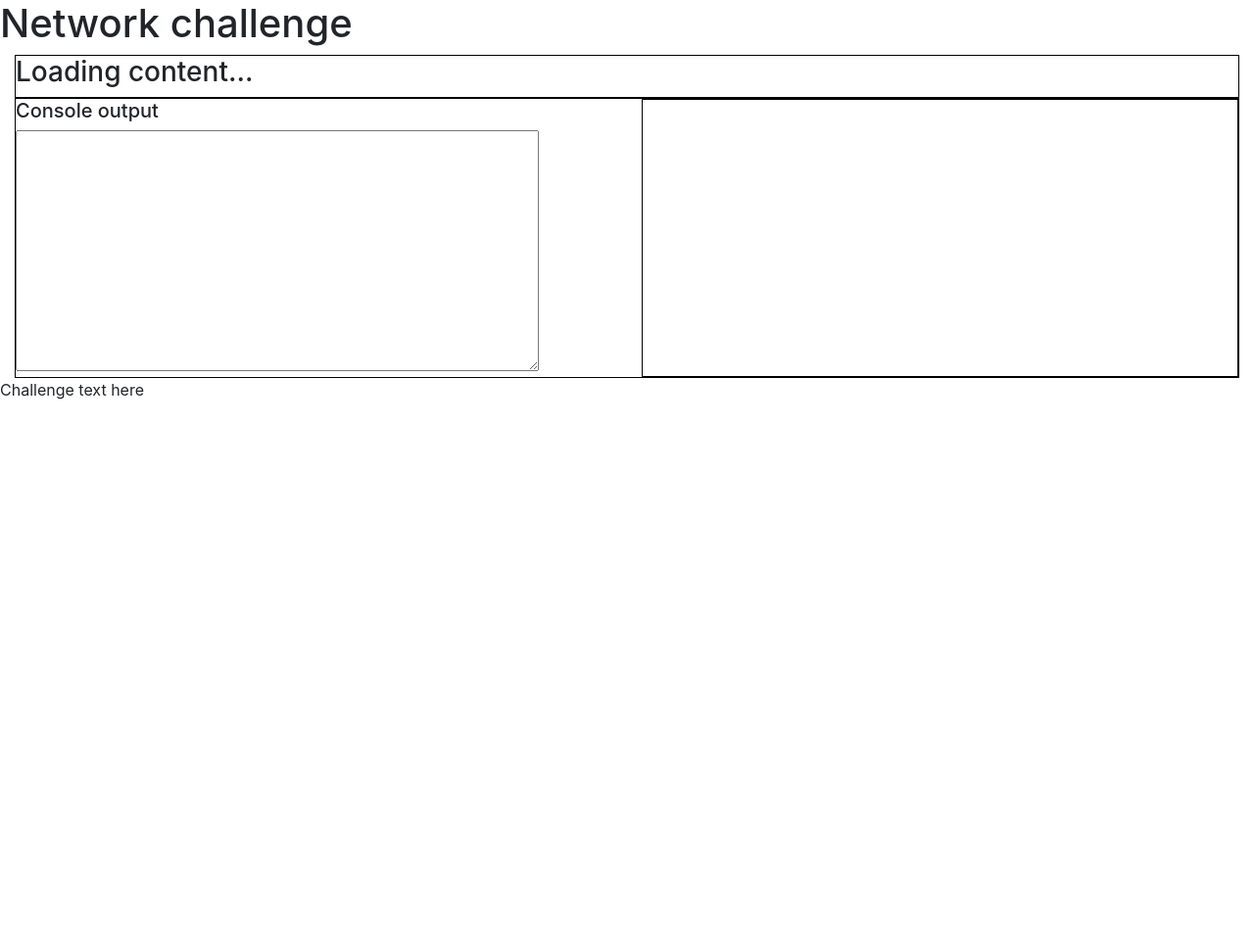
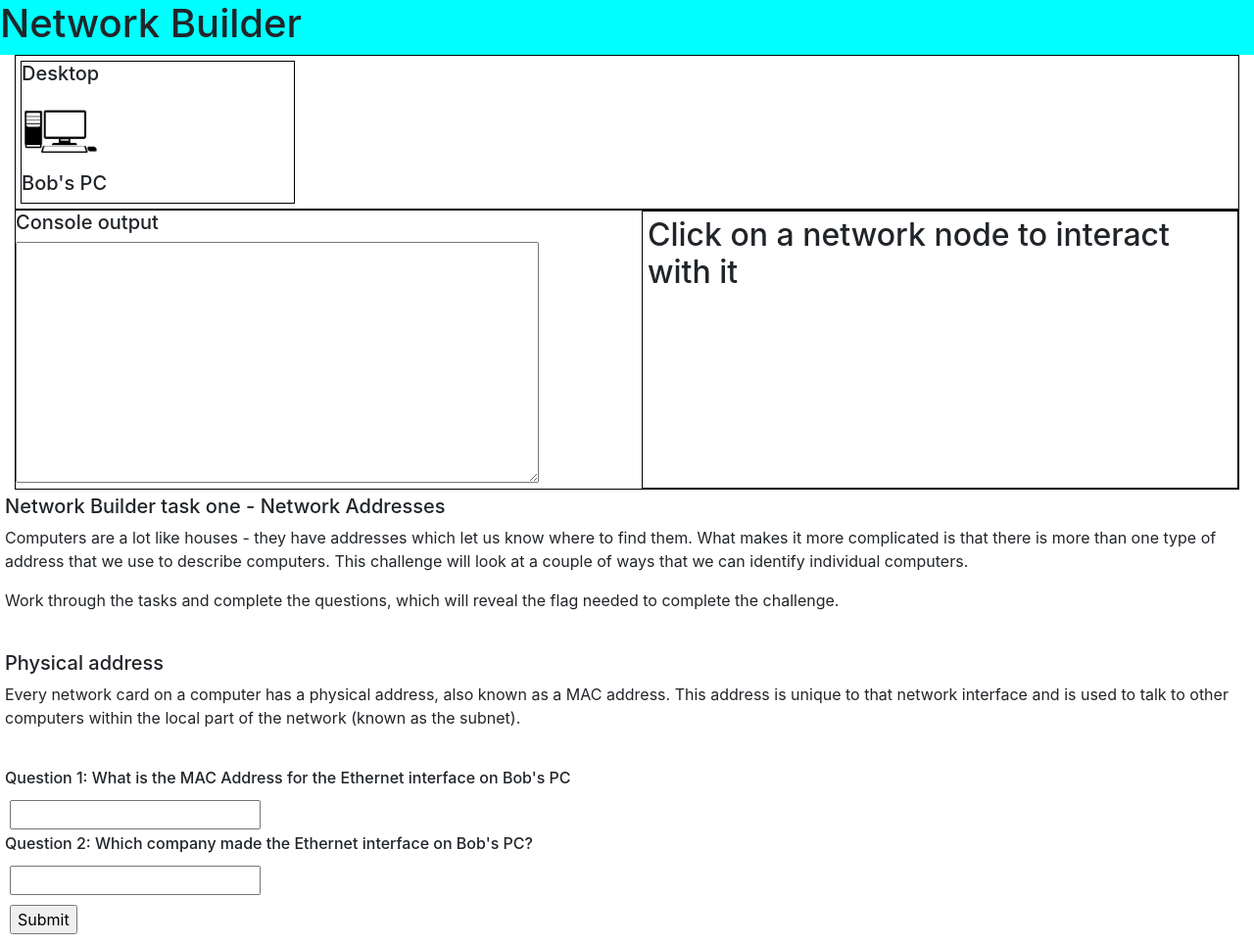
Before and after one commit to markyMitch/network-training, a Flask app: page / in a window 1280 px wide. Shown: the whole page at 98% size. Before the commit the page ends 408 px from the top, so only its background shows below. Run offline with Flask 2, Linux system fonts and the light colour scheme; some libraries are stand-ins or nearby versions.

Commit message:
Finished task one

```diff
--- a/server.py
+++ b/server.py
@@ -1,4 +1,4 @@
-from flask import Flask, render_template
+from flask import Flask, render_template, request
 
 class Server(object):
 
@@ -11,6 +11,40 @@ class Server(object):
             # load relevant flask model
             return render_template('index.html')
 
+        @app.route('/task1', methods=['POST'])
+        def task1():
+            r = request
+            if request.form and request.form['q1'] and request.form['q2']:
+                flag = 'g8i9KglmZR'
+
+                q1 = request.form['q1']
+                q2 = request.form['q2']
+
+                q1_answers = ['00:00:0C:FD:B7:CA', '00000CFDB7CA']
+                q2_answers = ['CISCO', 'CISCO SYSTEMS','CISCO SYSTEMS INC', 'CISCO SYSTEMS, INC']
+
+                q1_true = False
+                q2_true = False
+
+                if q1.upper() in q1_answers:
+                    q1_true = True
+                if q2.upper() in q2_answers:
+                    q2_true = True
+
+                if q1_true and not q2_true:
+                    message = "Question 1 correct, Question 2 incorrect. Try again!"
+                if not q1_true and q2_true:
+                    message = "Question 1 incorrect, Question 2 correct. Try again!"
+                if not q1_true and not q2_true:
+                    message = "Both questions incorrect. Try again!"
+                if q1_true and q2_true:
+                    message = "Correct! Have a flag! Flag is: " + flag
+                return render_template('results.html', text=message)
+            else:
+                error_message = 'Error: please enter answers to all the qurstions!'
+                return render_template('results.html', text=error_message)
+
+
         app.run()
 
 serv = Server()
--- a/static/css/model.css
+++ b/static/css/model.css
@@ -1,3 +1,7 @@
+.header-row {
+	background-color: cyan;
+}
+
 .network-pane {
 	border: 1px solid black;
 }
@@ -33,3 +37,11 @@ img {
 .inline-heading {
 	display: inline;
 }
+
+.challenge {
+	margin: 5px;
+}
+
+input {
+	margin: 5px;
+}
--- a/static/js/model.js
+++ b/static/js/model.js
@@ -15,6 +15,7 @@ class NetworkNode {
     ipconfig() {
     	var startline = 'Windows IP Configuration\n\n';
     	var adapterline = 'Ethernet Adapter Ethernet:\n\n';
+    	var MACline = 'Physical Address...........' + this.MAC + '\n';
     	var ipline = '';
     	var subnetline = '';
     	var gatewayline = '';
@@ -37,15 +38,19 @@ class NetworkNode {
     		gatewayline = 'Default gateway..............' + this.default_gateway + '\n';
     	}
 
-    	return startline + adapterline + ipline + subnetline + gatewayline;
+    	return startline + adapterline + MACline + ipline + subnetline + gatewayline;
 
     }
 
 
     renew_dhcp() {
     	if(this.neighbour) {
-    		console.log('sending info');
-    		this.neighbour.handle_message('renew_dchp', this.ip, '', null); //not getting sent to router
+    		this.write_info('Sending DHCP Request over network');
+    		this.load_log();
+    		this.neighbour.handle_message('renew_dhcp', this.MAC, '', null); //not getting sent to router
+    	} else {
+    		this.write_info('Error: need to be connected to a network to send DHCP request');
+    		this.load_log();
     	}
     }
 
@@ -138,8 +143,8 @@ class NetworkNode {
 class Desktop extends NetworkNode {
 
 
-	constructor(name) {
-		super(name);
+	constructor(name, MAC) {
+		super(name, MAC);
 		this.image = 'desktop.jpg';
 	}
 
@@ -191,31 +196,52 @@ class Router extends NetworkNode {
 
 
 	handle_message(message, sender, destination, content=null) {
+		console.log(message);
 		if(message == 'renew_dhcp') {
-			console.log('Handling renew dhcp request');
+
 			let parts = this.dhcp_start.split('.');
 			let last = parseInt(parts[3]) + this.dhcp_counter;
 			this.dhcp_counter++;
 			let assigned_address = parts[0] + '.' + parts[1] + '.' + parts[2] + '.' + last;
-			let return_info = [assigned_address, this.subnet_mask, this.default_gateway];
+			let return_info = [assigned_address, this.subnet_mask, this.ip];
 
 			if(sender.split('.').length != 4) {
 				//sent with MAC
 				for(let i = 0; i < this.neighbours.length; i++) {
-					if(neighbours[i].MAC == sender) {
-						neighbours[i].handle_message('dhcp_info', this.ip, sender, return_info);
+					if(this.neighbours[i].MAC == sender) {
+						this.neighbours[i].handle_message('dhcp_info', this.ip, sender, return_info);
 					}
 				}
 			} else {
 				//sent with IP
 				for(let i = 0; i < this.neighbours.length; i++) {
-					if(neighbours[i].IP == sender) {
-						neighbours[i].handle_message('dhcp_info', this.ip, sender, return_info);
+					if(this.neighbours[i].IP == sender) {
+						this.neighbours[i].handle_message('dhcp_info', this.ip, sender, return_info);
 					}
 				}
 			}
 		}
 	}
+
+	 generate_menu() {
+    	let html = "";
+
+    	//provide buttons for available actions
+    	html += "<h3>Available commands:</h3>"
+    	html += "<button id='ipconfig-button' class='btn btn-primary' type='button'>IP Config</button><br/>";
+
+    	return html;
+    }
+
+    hook_menu() {
+    	//hook own generated menu buttons
+    	let self = this; //obj reference for in callback
+    	$('#ipconfig-button').click(function() {
+    		self.write_info(self.ipconfig());
+    		self.load_log();
+    	});
+
+    }
 }
 
 class Model {
@@ -358,13 +384,25 @@ class Model {
 	}
 }
 
-function setup_task_one() {
+function setup_test() {
 	model = new Model();
-	pc = new Desktop('Bob\'s PC', 'AABBCC');
-	router = new Router('Bob\'s router', 'DDEEFF', '1.2.3.4', '255.255.255.0');
+	pc = new Desktop('Bob\'s PC', 'A2:34:6C:AB:BC:CA');
+	router = new Router('Bob\'s router', '25:DD:6B:4B:94:FB', '1.2.3.4', '255.255.255.0');
 	model.add_node(pc);
 	model.add_node(router);
 	model.render_nodes();
 	model.hook_nodes();
 	model.render_menu();
 }
+
+function task_one() {
+	model = new Model();
+	pc = new Desktop('Bob\'s PC', '00:00:0C:FD:B7:CA');
+	pc.ip = '192.168.0.2';
+	pc.subnet_mask = '255.255.255.0';
+	pc.default_gateway = '192.168.0.1';
+	model.add_node(pc);
+	model.render_nodes();
+	model.hook_nodes();
+	model.render_menu();
+}
--- a/templates/index.html
+++ b/templates/index.html
@@ -7,11 +7,13 @@
     <title>Network builder</title>
     <link rel="stylesheet" href="/static/css/bootstrap.min.css"/>
     <link rel="stylesheet" href="/static/css/model.css"/>
+
+
 </head>
 <body>
     <div class="container-fluid">
-        <div class="row">
-            <h1>Network challenge</h1>
+        <div class="row header-row">
+            <h1>Network Builder</h1>
         </div>
         <div class="network-pane">
             <h3>Loading content...</h3>
@@ -38,7 +40,7 @@
         </div>
         <div class="challenge">
             <div class="row">
-                <p>Challenge text here</p>
+                {% include 'task1.html' %}
 
             </div>
 
@@ -49,5 +51,11 @@
     <script src="/static/js/jquery.min.js"></script>
     <script src="/static/js/bootstrap.min.js"></script>
 
+    <script>
+        $(function() {
+	        task_one();
+        });
+    </script>
+
 </body>
 </html>
--- /dev/null
+++ b/templates/task1.html
@@ -0,0 +1,23 @@
+<div>
+    <h5>Network Builder task one - Network Addresses</h5>
+    <p>Computers are a lot like houses - they have addresses which let us know where to find them.
+        What makes it more complicated is that there is more than one type of address that we use to describe computers.
+        This challenge will look at a couple of ways that we can identify individual computers.</p>
+    <p>Work through the tasks and complete the questions, which will reveal the flag needed to complete the challenge.</p>
+    <br/>
+    <h5>Physical address</h5>
+    <p>Every network card on a computer has a physical address, also known as a MAC address. This address is unique to
+    that network interface and is used to talk to other computers within the local part of the network (known as
+    the subnet).</p>
+    <br/>
+    <form action="/task1" method="post" target="_blank">
+        <h6>Question 1: What is the MAC Address for the Ethernet interface on Bob's PC</h6>
+        <input type="text" name="q1"/><br/>
+        <h6>Question 2: Which company made the Ethernet interface on Bob's PC?</h6>
+        <input type="text" name="q2"/><br/>
+        <input type="submit"/>
+    </form>
+
+
+
+</div>
```
Also changed, not shown: templates/results.html (added, +11 -0 lines).
